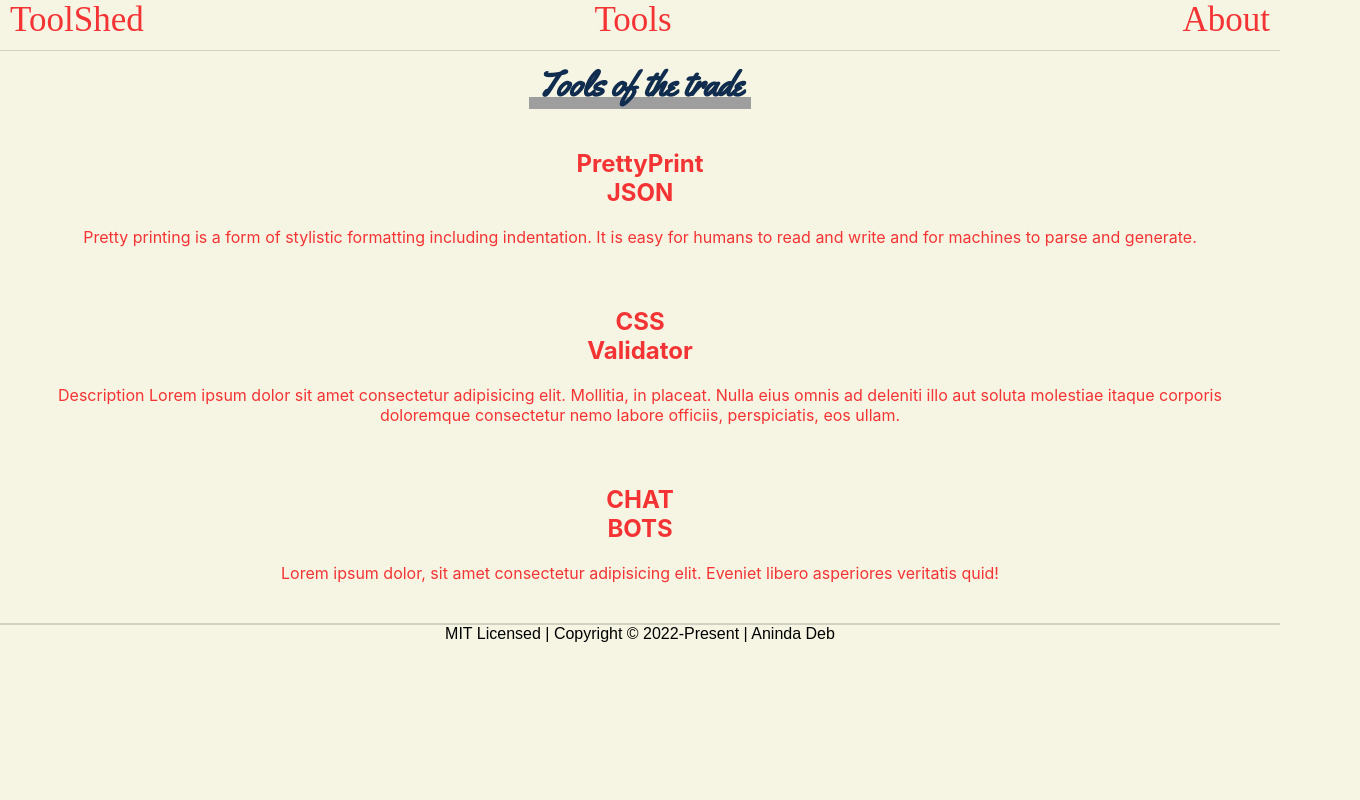
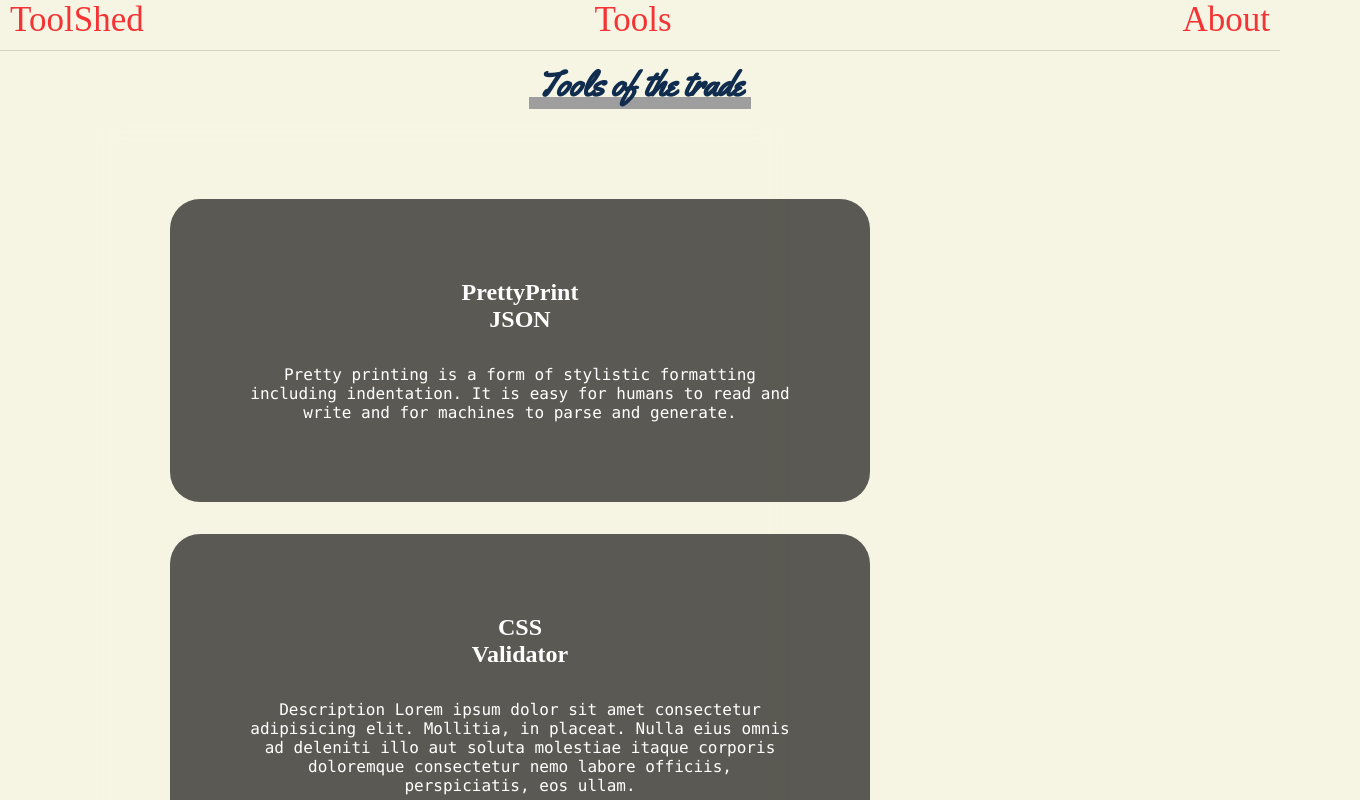
Before and after one commit to baconenggsandcheese/toolshed, a React (Vite) app: page /tools in a window 1280 px wide. Shown: the top 800 px of the page, 1360 px wide, since content can reach past the window. Built offline with nearby package versions, Linux system fonts and the light colour scheme; grey boxes are pictures that could not be loaded.

Commit message:
ui updates

```diff
--- a/package.json
+++ b/package.json
@@ -8,6 +8,7 @@
     "preview": "vite preview"
   },
   "dependencies": {
+    "flatted": "^3.2.5",
     "react": "^17.0.2",
     "react-dom": "^17.0.2",
     "react-dropdown": "^1.9.2",
--- a/src/App.css
+++ b/src/App.css
@@ -7,6 +7,7 @@
 /*Main Html Tag*/
 html{
   background-color: #f6f5e3;
+  overflow-x: hidden;
 }
 /*Header Section*/
 header{
--- a/src/routes/Tool_1.jsx
+++ b/src/routes/Tool_1.jsx
@@ -2,22 +2,43 @@ import './Tool_1.css'
 import Lines from '../components/Lines'
 import Navbar from '../components/Navbar'
 import Footer from '../components/Footer'
+import React, { useState } from 'react'
+import { parse, stringify, toJSON, fromJSON } from 'flatted';
 
 export default function Tool_1() {
+    // document.getElementById("op").innerHTML="xyz"
+    const [data,setData]=useState(null) // For Printing
+    const [print,setPrint]=useState(false)
+    function parse(val)
+    {
+
+        // var val = { "glossary": { "title": "example glossary", "GlossDiv": { "title": "S", "GlossList": { "GlossEntry": { "ID": "SGML", "SortAs": "SGML", "GlossTerm": "Standard Generalized Markup Language", "Acronym": "SGML", "Abbrev": "ISO 8879:1986", "GlossDef": { "para": "A meta-markup language, used to create markup languages such as DocBook.", "GlossSeeAlso": ["GML", "XML"] }, "GlossSeeworking": "markup" } } } } }
+        var pretty = JSON.stringify(val, null, 2);
+        setData(pretty.target.value) // For Printing
+        setPrint(false)
+    }
     return(
         <>
             <Navbar />
             <Lines />
-            <div>
-                Some Text here <br/>
-                Some more text
-            </div>
-            <textarea id="textboxid" Placeholder="Enter Some JSON here..."></textarea>
+            <br />
+            <h3>Enter Some JSON: </h3>
+            <br />
+            <textarea onChange={parse}/>
             <br/>
-            <button>Click Me!</button>
+            <button onClick={()=>setPrint(true)}>Pretty Print</button>
+            <br/>
+            {
+                print ?
+                <>
+                <h3>Prettyfied data: </h3>
+                <div>{data}</div>
+                </>
+                :null
+            }
+            <br/>
             <Lines />
             <Footer />
         </>
-
     )
 }
--- a/src/routes/Tools.css
+++ b/src/routes/Tools.css
@@ -1,6 +1,8 @@
 /*Imports*/
 @import url('https://fonts.googleapis.com/css2?family=Yellowtail&display=swap');
 @import url('https://fonts.googleapis.com/css2?family=Open+Sans:ital@1&display=swap');
+@import url('https://fonts.googleapis.com/css2?family=Montserrat:wght@300&display=swap');
+
 
 /*Section Header*/
 .section-heading {
@@ -13,50 +15,83 @@
 /*Column Section of the tiles*/
 .gallery {
   display: grid;
-  grid-gap: 20px;
-  margin: 20px;
+  grid-gap: 2em;
+  margin: auto;
+  margin-right: 490px;
   border-radius: 30px;
+  padding: 80px;
+  font-family: 'Cartograph CF';
+  width: 700px;
+  backdrop-filter: blur(14px);
+}
+desc{
+  font-family: 'consolas', sans-serif;
 }
 .p1
 {
   color: white;
-  background-color: #102C4E;
+  background-color: #000000a2;
 }
 .p2
 {
   color: white;
-  background-color: #102C4E;
+  background-color: #000000a2;
 }
 .p3
 {
   color: white;
-  background-color: #102C4E;
+  background-color: #000000a2;
 }
 .p4
 {
   color: white;
-  background-color: #102C4E;
+  background-color: #000000a2;
 }
 .p5
 {
   color: white;
-  background-color: #102C4E;
+  background-color: #000000a2;
 }
 .p6
 {
   color: white;
-  background-color: #102C4E;
+  background-color: #000000a2;
 }
 .p7
 {
   color: white;
-  background-color: #102C4E;
+  background-color: #000000a2;
 }
 .p8
 {
   color: white;
+  background-color: #000000a2;
+}
+.p1:hover{
+  color: #f3bc36;
   background-color: #102C4E;
 }
-.p1:hover{
-  color: pink;
+.p2:hover{
+  color: #f3bc36;
+  background-color: #102C4E;;
 }
+.p3:hover{
+  color: #f3bc36;
+  background-color: #102C4E;;
+}
+.p4:hover{
+  color: #f3bc36;
+  background-color: #102C4E;;
+}
+.p5:hover{
+  color: #f3bc36;
+  background-color: #102C4E;;
+}
+.p6:hover{
+  color: #f3bc36;
+  background-color: #102C4E;;
+}
+.p7:hover{
+  color:#f3bc36;
+  background-color: #102C4E;;
+}
--- a/src/routes/Tools.jsx
+++ b/src/routes/Tools.jsx
@@ -13,7 +13,7 @@ export default function Tools() {
             <h2 class="section-heading"><strong>Tools of the trade</strong></h2>
             <div class='gallery'>
                 <Link to='/tool_1'>
-                    <div class="gallery card">
+                    <div class="gallery p1">
                         <h2 class="tool-text">PrettyPrint<br/>JSON</h2>
                             <desc>
                                 Pretty printing is a form of stylistic formatting including indentation. It is easy for humans to read and write and for machines to parse and generate.
@@ -22,7 +22,7 @@ export default function Tools() {
                 </Link>
                 {/*End of tool 1*/}
                 <Link to='/tool_2'>
-                    <div class="gallery card">
+                    <div class="gallery p2">
                         <h2 class="tool-text">CSS<br/>Validator</h2>
                             <desc>
                                 Description Lorem ipsum dolor sit amet consectetur adipisicing elit. Mollitia, in placeat. Nulla eius omnis ad deleniti illo aut soluta molestiae itaque corporis doloremque consectetur nemo labore officiis, perspiciatis, eos ullam.
@@ -31,7 +31,7 @@ export default function Tools() {
                 </Link>
                 {/*End of tool 2*/}
                 <Link to='/tool_3'>
-                    <div class="gallery card">
+                    <div class="gallery p3">
                         <h2 class="tool-text">CHAT <br/>BOTS</h2>
                             <desc>
                                 Lorem ipsum dolor, sit amet consectetur adipisicing elit. Eveniet libero asperiores veritatis quid!
@@ -39,6 +39,7 @@ export default function Tools() {
                     </div>
                 </Link>
             </div>
+            <h2 class="cs">*More tools coming Soon!*</h2>
         </body>
         <Lines />
         <Footer/>
```
Also changed, not shown: 2 other files (tests, documents, lock files or other folders).
